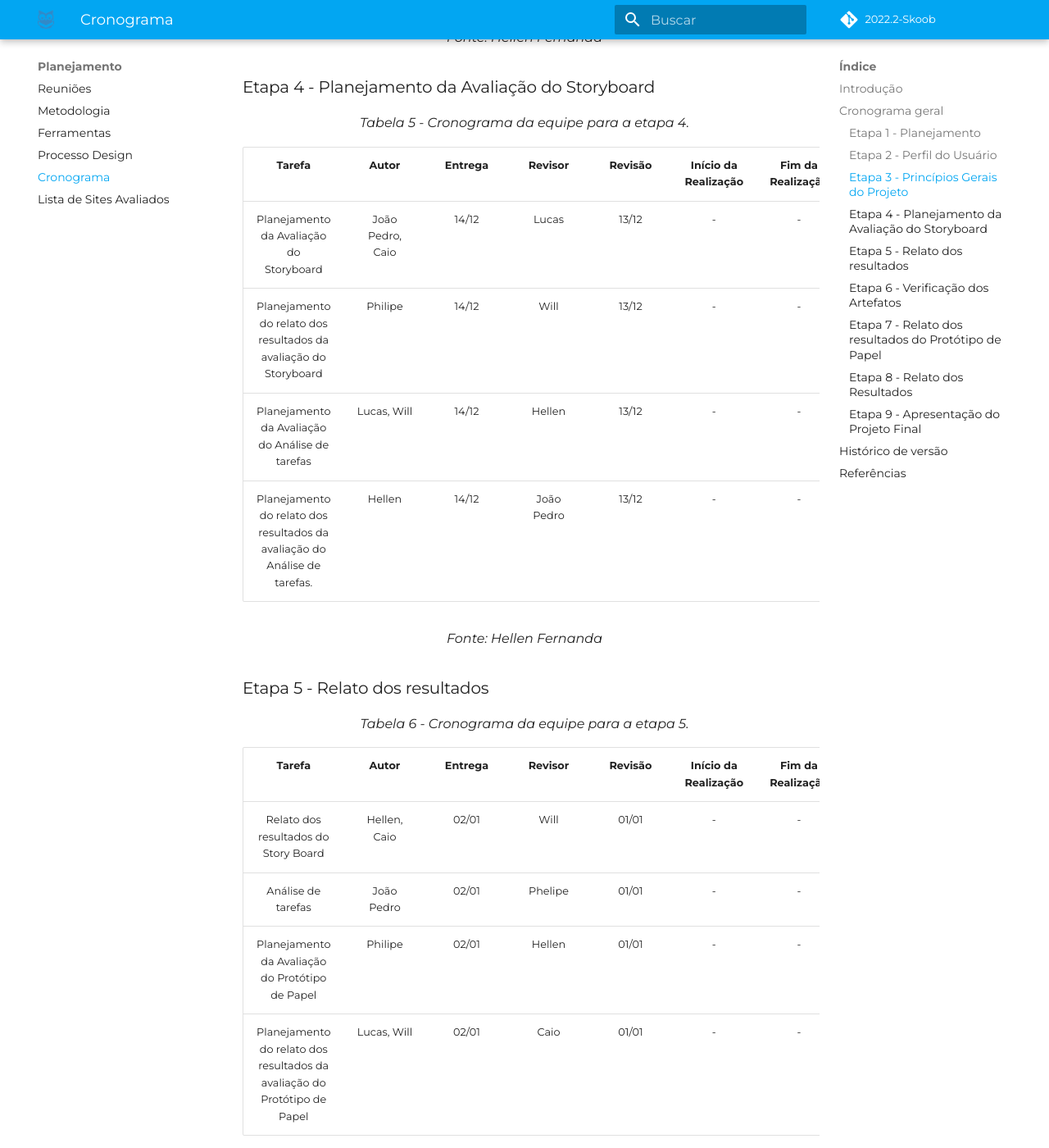
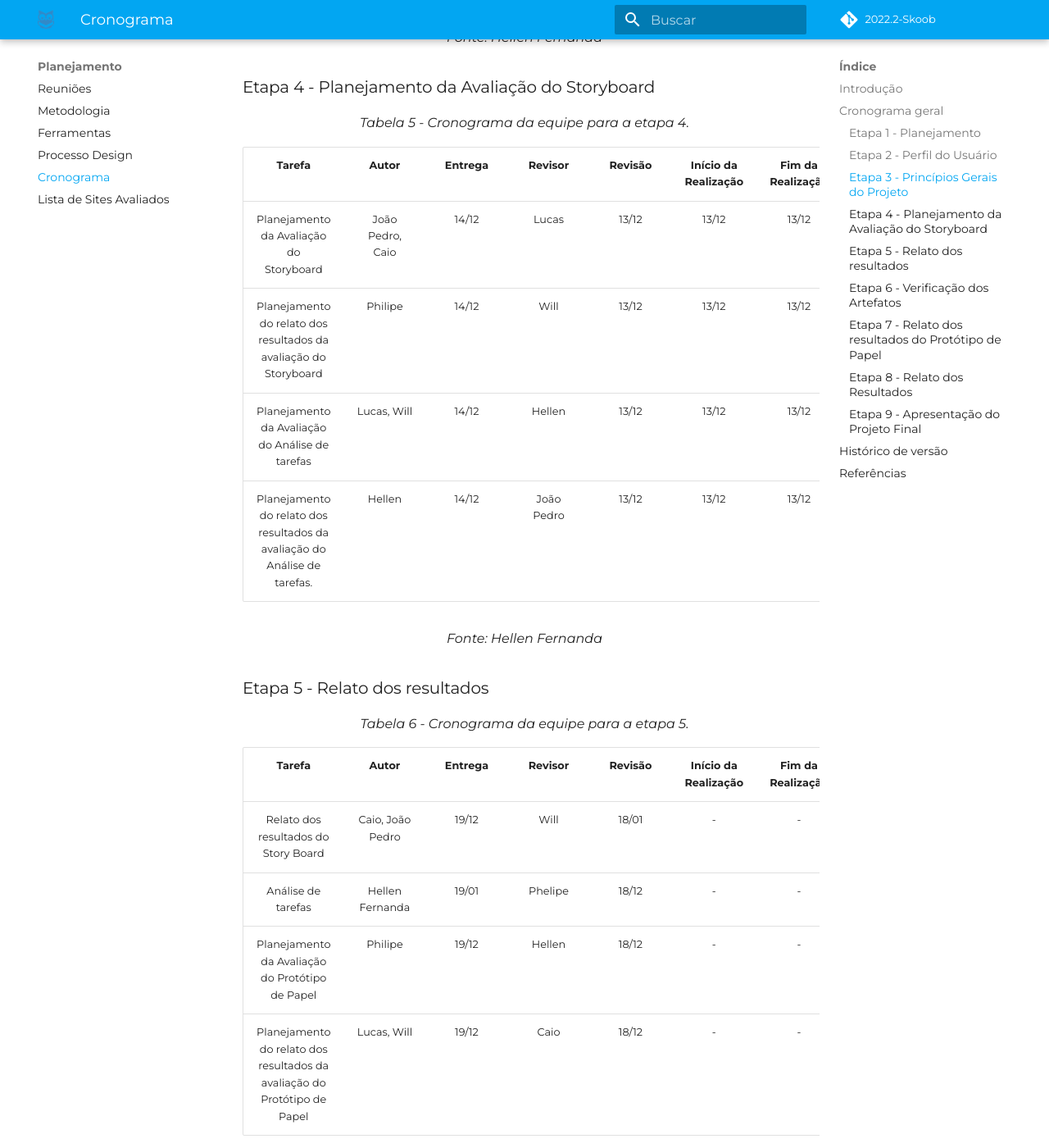
Before and after one commit to Interacao-Humano-Computador/2022.2-Skoob, an MkDocs documentation site: the page built from docs/planejamento/cronograma.md, in a window 1280 px wide and 1400 px high, scrolled down 3818 px. Shown: the whole window at 82% size. Built offline with MkDocs 1.6.1 and Material for MkDocs 9.7.7, drawn with Linux system fonts in a browser that asks for light colours; some web fonts are replaced; comment, search, counter and statistics services are not loaded.

Commit message:
Atualização do cronograma
Signed-off-by: luclopesr <luclopesr@gmail.com>

```diff
--- a/docs/planejamento/cronograma.md
+++ b/docs/planejamento/cronograma.md
@@ -71,10 +71,10 @@
 
 |                                  Tarefa                                   |      Autor       | Entrega |  Revisor   | Revisão | Início da Realização | Fim da Realização |
 | :-----------------------------------------------------------------------: | :--------------: | :-----: | :--------: | :-----: | :------------------: | :---------------: |
-|                  Planejamento da Avaliação do Storyboard                  | João Pedro, Caio |  14/12  |   Lucas    |  13/12  |          -           |         -         |
-|     Planejamento do relato dos resultados da avaliação do Storyboard      |     Philipe      |  14/12  |    Will    |  13/12  |          -           |         -         |
-|              Planejamento da Avaliação do Análise de tarefas              |   Lucas, Will    |  14/12  |   Hellen   |  13/12  |          -           |         -         |
-| Planejamento do relato dos resultados da avaliação do Análise de tarefas. |      Hellen      |  14/12  | João Pedro |  13/12  |          -           |         -         |
+|                  Planejamento da Avaliação do Storyboard                  | João Pedro, Caio |  14/12  |   Lucas    |  13/12  |    13/12    |         13/12         |
+|     Planejamento do relato dos resultados da avaliação do Storyboard      |     Philipe      |  14/12  |    Will    |  13/12  |    13/12     |    13/12     |
+|              Planejamento da Avaliação do Análise de tarefas              |   Lucas, Will    |  14/12  |   Hellen   |  13/12  |     13/12     |      13/12      |
+| Planejamento do relato dos resultados da avaliação do Análise de tarefas. |      Hellen      |  14/12  | João Pedro |  13/12  |     13/12      |      13/12      |
 
 <figcaption align="center">Fonte: Hellen Fernanda</figcaption>
 
@@ -84,10 +84,10 @@
 
 |                                  Tarefa                                  |    Autor     | Entrega | Revisor | Revisão | Início da Realização | Fim da Realização |
 | :----------------------------------------------------------------------: | :----------: | :-----: | :-----: | :-----: | :------------------: | :---------------: |
-|                   Relato dos resultados do Story Board                   | Hellen, Caio |  02/01  |  Will   |  01/01  |          -           |         -         |
-|                            Análise de tarefas                            |  João Pedro  |  02/01  | Phelipe |  01/01  |          -           |         -         |
-|             Planejamento da Avaliação do Protótipo de Papel              |   Philipe    |  02/01  | Hellen  |  01/01  |          -           |         -         |
-| Planejamento do relato dos resultados da avaliação do Protótipo de Papel | Lucas, Will  |  02/01  |  Caio   |  01/01  |          -           |         -         |
+|   Relato dos resultados do Story Board  | Caio, João Pedro |  19/12  |  Will   |  18/01  |          -           |         -         |
+|   Análise de tarefas  |  Hellen Fernanda |  19/01  | Phelipe |  18/12  |          -           |         -         |
+|  Planejamento da Avaliação do Protótipo de Papel | Philipe  |  19/12  | Hellen  |  18/12  |          -           |         -         |
+| Planejamento do relato dos resultados da avaliação do Protótipo de Papel | Lucas, Will |  19/12  |  Caio   |  18/12  |          -           |         -         |
 
 <figcaption align="center">Fonte: Hellen Fernanda</figcaption>
 
```
